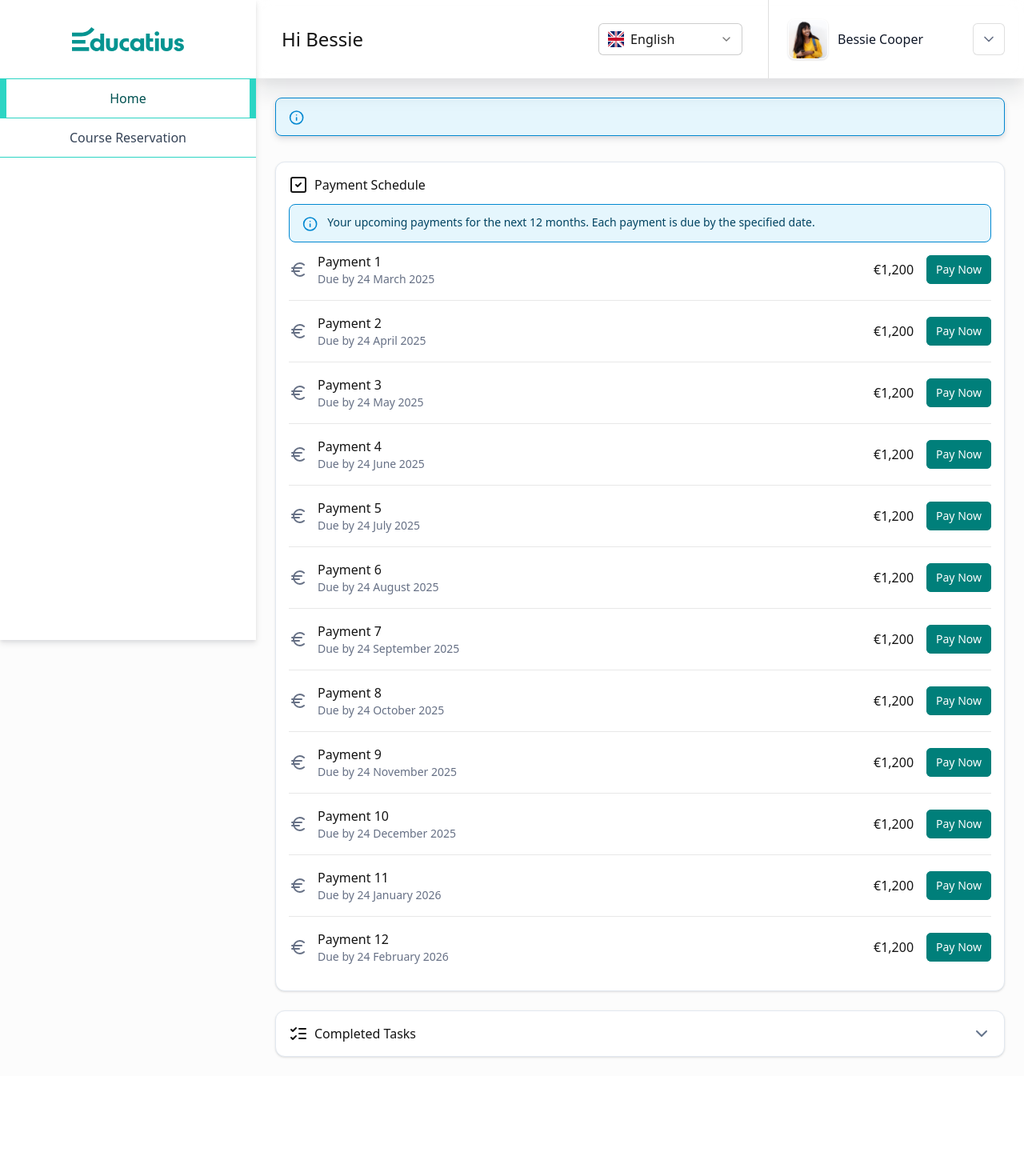
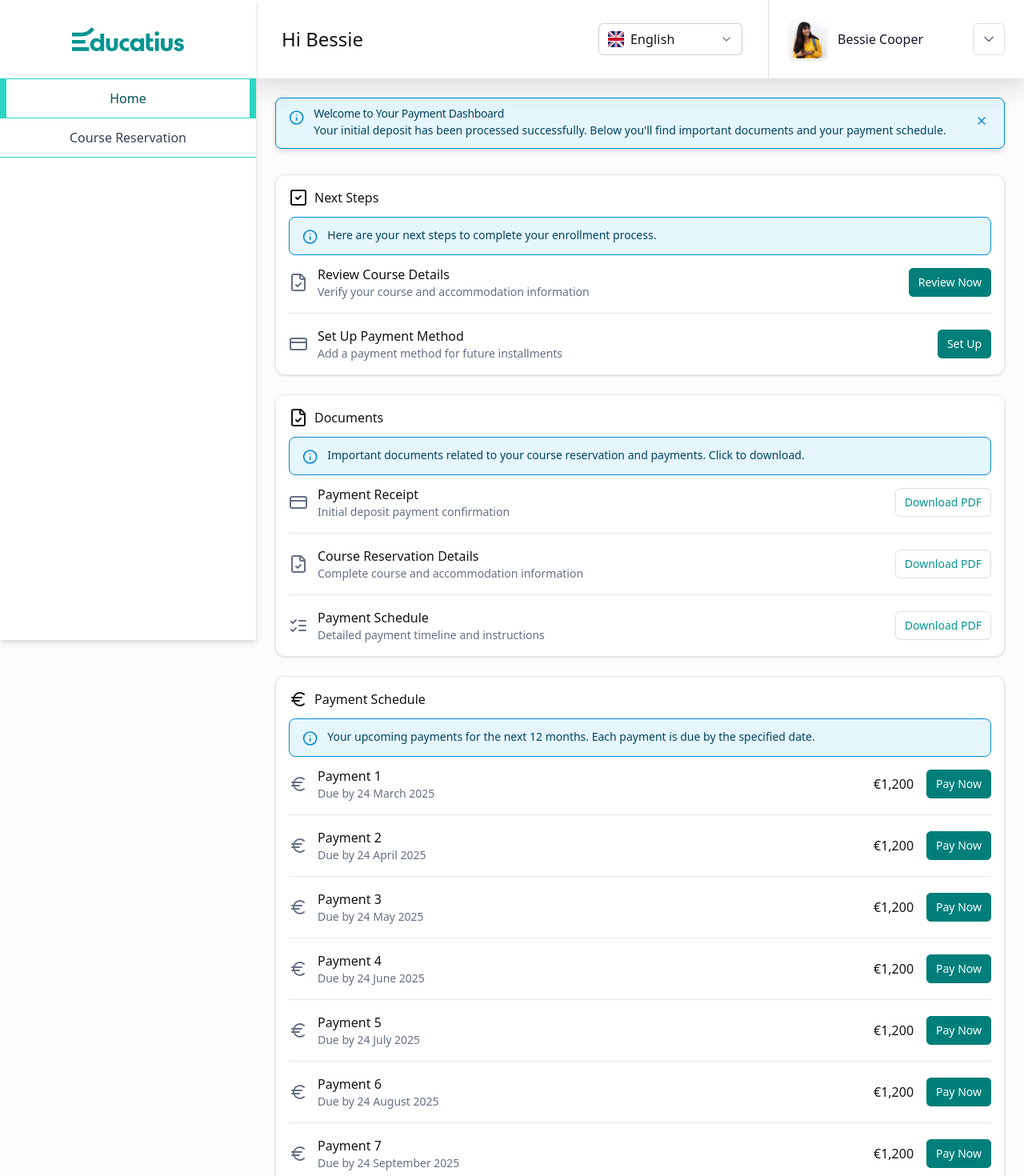
Before and after one commit to karanf/hsp-so, a Next.js app: page /dashboard/payment-complete in a window 1280 px wide. Shown: the top 1470 px of the page at 80% size. Before the commit the page ends 1345 px from the top, so only its background shows below. Built offline with nearby package versions, Linux system fonts and the light colour scheme.

Commit message:
vercel push

```diff
--- a/src/app/dashboard/payment-complete/page.tsx
+++ b/src/app/dashboard/payment-complete/page.tsx
@@ -38,7 +38,7 @@ import {
   SelectTrigger,
   SelectValue,
 } from "@/components/ui/select"
-import { useState } from "react"
+import { useState, useEffect } from "react"
 import {
   Accordion,
   AccordionContent,
@@ -46,11 +46,26 @@ import {
   AccordionTrigger,
 } from "@/components/ui/accordion"
 import { useRouter } from "next/navigation"
+import { useToast } from "@/components/ui/use-toast"
 
 export default function PaymentCompleteDashboard() {
   const router = useRouter()
+  const { toast } = useToast()
   const [showWelcomeAlert, setShowWelcomeAlert] = useState(true)
   const [isPaymentOpen, setIsPaymentOpen] = useState(false)
+
+  useEffect(() => {
+    // Show success toast immediately on mount
+    const showSuccessToast = () => {
+      toast({
+        title: "Success",
+        description: "Your payment was successfully processed. You will receive a confirmation of payment shortly in your email",
+        className: "bg-[#EDF7ED] border-[#2E7D32] text-[#1E4620]",
+      })
+    }
+
+    showSuccessToast()
+  }, [toast]) // Add toast as a dependency
 
   const handleLogout = () => {
     // In a real app, we would clear auth tokens/session here
@@ -206,15 +221,125 @@ export default function PaymentCompleteDashboard() {
         <div className="p-6 mt-[98px]">
           {showWelcomeAlert && (
             <Alert variant="info" className="mb-8 shadow-[0px_2px_4px_rgba(16,24,40,0.06),0px_4px_8px_rgba(16,24,40,0.1)] relative">
-              {/* ... existing welcome alert code ... */}
+              <Button
+                variant="ghost"
+                size="icon"
+                className="absolute right-4 top-4 h-6 w-6 text-[#0288D1] hover:text-[#0288D1] hover:bg-[#E5F6FD]"
+                onClick={() => setShowWelcomeAlert(false)}
+              >
+                <X className="h-4 w-4" />
+              </Button>
+              <AlertTitle>Welcome to Your Payment Dashboard</AlertTitle>
+              <AlertDescription className="text-body2">
+                Your initial deposit has been processed successfully. Below you'll find important documents and your payment schedule.
+              </AlertDescription>
             </Alert>
           )}
 
-          {/* Next Steps Card - Payment Schedule */}
+          {/* Next Steps Card */}
           <Card className="p-4 mb-6">
             <div className="flex flex-col gap-3">
               <h2 className="text-h4 text-[#141414] flex items-center gap-2">
                 <SquareCheck className="h-6 w-6" />
+                Next Steps
+              </h2>
+              <Alert variant="info">
+                <AlertDescription className="text-body2">
+                  Here are your next steps to complete your enrollment process.
+                </AlertDescription>
+              </Alert>
+              <div className="flex flex-col gap-4">
+                <div className="flex items-center justify-between border-b border-[#E8E8E8] pb-4">
+                  <div className="flex items-center gap-3">
+                    <FileCheck className="h-6 w-6 text-[#667085]" />
+                    <div className="flex flex-col">
+                      <h3 className="text-h5 text-[#141414]">Review Course Details</h3>
+                      <span className="text-sm text-[#667085]">Verify your course and accommodation information</span>
+                    </div>
+                  </div>
+                  <Button variant="default" size="sm">
+                    Review Now
+                  </Button>
+                </div>
+                <div className="flex items-center justify-between">
+                  <div className="flex items-center gap-3">
+                    <CreditCard className="h-6 w-6 text-[#667085]" />
+                    <div className="flex flex-col">
+                      <h3 className="text-h5 text-[#141414]">Set Up Payment Method</h3>
+                      <span className="text-sm text-[#667085]">Add a payment method for future installments</span>
+                    </div>
+                  </div>
+                  <Button variant="default" size="sm">
+                    Set Up
+                  </Button>
+                </div>
+              </div>
+            </div>
+          </Card>
+
+          {/* Documents Card */}
+          <Card className="p-4 mb-6">
+            <div className="flex flex-col gap-3">
+              <h2 className="text-h4 text-[#141414] flex items-center gap-2">
+                <FileCheck className="h-6 w-6" />
+                Documents
+              </h2>
+              <Alert variant="info">
+                <AlertDescription className="text-body2">
+                  Important documents related to your course reservation and payments. Click to download.
+                </AlertDescription>
+              </Alert>
+              <div className="flex flex-col gap-4">
+                {/* Payment Receipt */}
+                <div className="flex items-center justify-between border-b border-[#E8E8E8] pb-4">
+                  <div className="flex items-center gap-3">
+                    <CreditCard className="h-6 w-6 text-[#667085]" />
+                    <div className="flex flex-col">
+                      <h3 className="text-h5 text-[#141414]">Payment Receipt</h3>
+                      <span className="text-sm text-[#667085]">Initial deposit payment confirmation</span>
+                    </div>
+                  </div>
+                  <Button variant="secondary" size="sm" className="text-[#00968F] border-[#00968F] hover:bg-[#E8F4F4]">
+                    Download PDF
+                  </Button>
+                </div>
+
+                {/* Course Reservation Document */}
+                <div className="flex items-center justify-between border-b border-[#E8E8E8] pb-4">
+                  <div className="flex items-center gap-3">
+                    <FileCheck className="h-6 w-6 text-[#667085]" />
+                    <div className="flex flex-col">
+                      <h3 className="text-h5 text-[#141414]">Course Reservation Details</h3>
+                      <span className="text-sm text-[#667085]">Complete course and accommodation information</span>
+                    </div>
+                  </div>
+                  <Button variant="secondary" size="sm" className="text-[#00968F] border-[#00968F] hover:bg-[#E8F4F4]">
+                    Download PDF
+                  </Button>
+                </div>
+
+                {/* Payment Schedule Document */}
+                <div className="flex items-center justify-between">
+                  <div className="flex items-center gap-3">
+                    <ListChecks className="h-6 w-6 text-[#667085]" />
+                    <div className="flex flex-col">
+                      <h3 className="text-h5 text-[#141414]">Payment Schedule</h3>
+                      <span className="text-sm text-[#667085]">Detailed payment timeline and instructions</span>
+                    </div>
+                  </div>
+                  <Button variant="secondary" size="sm" className="text-[#00968F] border-[#00968F] hover:bg-[#E8F4F4]">
+                    Download PDF
+                  </Button>
+                </div>
+              </div>
+            </div>
+          </Card>
+
+          {/* Payment Schedule Card */}
+          <Card className="p-4 mb-6">
+            <div className="flex flex-col gap-3">
+              <h2 className="text-h4 text-[#141414] flex items-center gap-2">
+                <Euro className="h-6 w-6" />
                 Payment Schedule
               </h2>
               <Alert variant="info">
@@ -244,23 +369,23 @@ export default function PaymentCompleteDashboard() {
             </div>
           </Card>
 
-          {/* Completed Card */}
+          {/* Completed Tasks Card */}
           <Card className="p-4">
             <div className="flex flex-col gap-3">
-              <Accordion type="single" collapsible className="w-full">
-                <AccordionItem value="completed" className="border-none">
-                  <AccordionTrigger className="hover:no-underline p-0">
               <h2 className="text-h4 text-[#141414] flex items-center gap-2">
                 <ListChecks className="h-6 w-6" />
                 Completed Tasks
               </h2>
-                  </AccordionTrigger>
-                  <AccordionContent className="pt-3">
+              <Alert variant="info">
+                <AlertDescription className="text-body2">
+                  Tasks you have completed in your enrollment process.
+                </AlertDescription>
+              </Alert>
               <div className="flex flex-col gap-6">
                 {/* Completed Deposit Payment */}
                 <div className="flex items-start justify-between border-b border-[#E8E8E8] pb-4">
                   <div className="flex items-center gap-3">
-                          <CircleCheck className="h-6 w-6" />
+                    <CircleCheck className="h-6 w-6 text-[#2E7D32]" />
                     <div className="flex flex-col">
                       <h3 className="text-h5 text-[#141414]">Initial Deposit</h3>
                       <span className="text-sm text-[#667085]">Paid on {new Date().toLocaleDateString()}</span>
@@ -274,7 +399,7 @@ export default function PaymentCompleteDashboard() {
                 {/* Completed Course Reservation */}
                 <div className="flex items-start justify-between">
                   <div className="flex items-center gap-3">
-                          <CircleCheck className="h-6 w-6" />
+                    <CircleCheck className="h-6 w-6 text-[#2E7D32]" />
                     <div className="flex flex-col">
                       <h3 className="text-h5 text-[#141414]">Course Reservation</h3>
                       <span className="text-sm text-[#667085]">Completed on {new Date().toLocaleDateString()}</span>
@@ -285,9 +410,6 @@ export default function PaymentCompleteDashboard() {
                   </Button>
                 </div>
               </div>
-                  </AccordionContent>
-                </AccordionItem>
-              </Accordion>
             </div>
           </Card>
         </div>
--- a/src/app/layout.tsx
+++ b/src/app/layout.tsx
@@ -13,7 +13,7 @@ const lato = Lato({
 
 export const metadata: Metadata = {
   title: "HSP - SO - POC",
-  description: "Generated by create next app",
+  description: "Proof of concept for the Student Experience for Spanish students applying through Educatius SO's",
 };
 
 export default function RootLayout({
```
Also changed, not shown: src/app/dashboard/completed/page.tsx (+22 -4 lines). Lines whose indentation alone changed are shown as unchanged.
